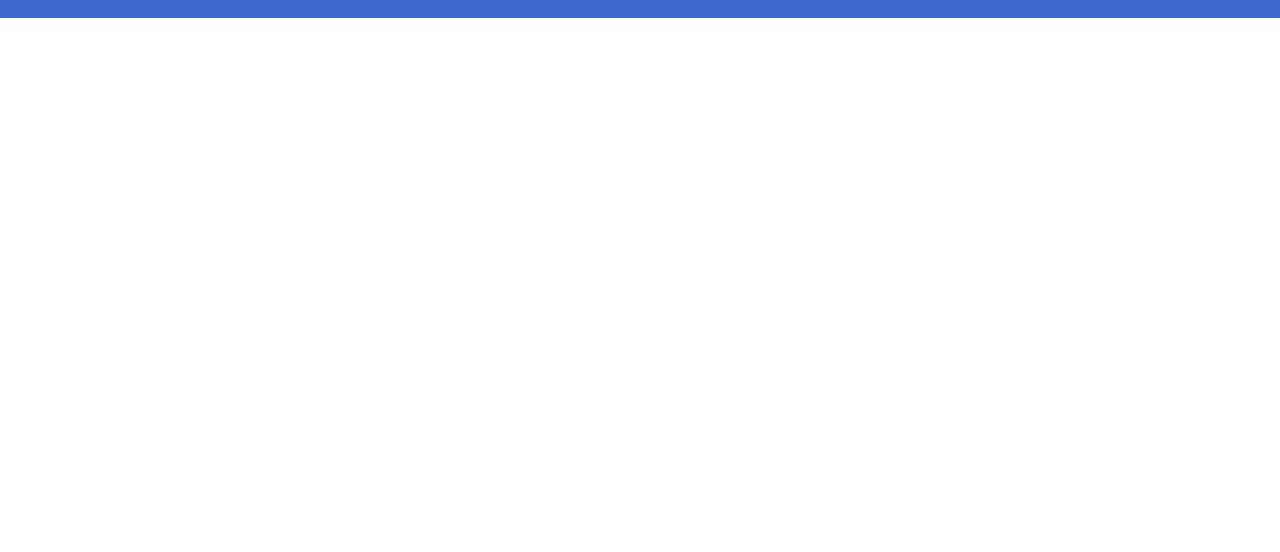
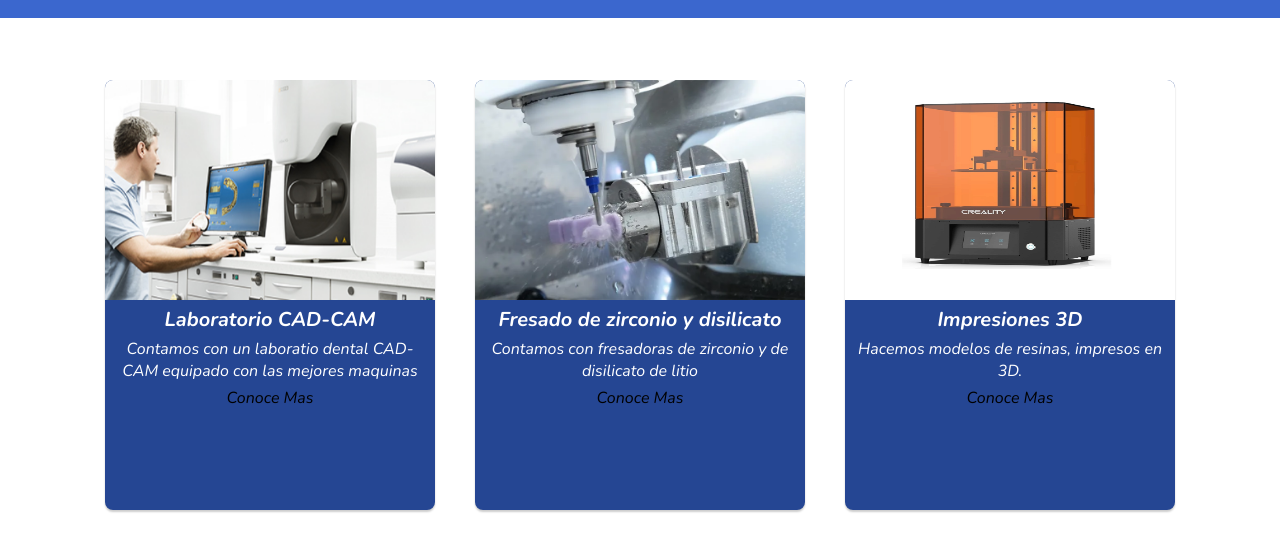
Before and after one commit to TomasBello13/proyectoPuntoLab, a plain HTML site: page index.html in a window 1280 px wide. Shown: the part 90-642 px from the top of the page. Drawn offline with nearby package versions, Linux system fonts and the light colour scheme.

Commit message:
terminamos de hacer las cards

```diff
--- a/CSS/estilo.css
+++ b/CSS/estilo.css
@@ -123,3 +123,70 @@
     }
 
 }
+
+
+.title {
+    text-align: center;
+    font-size: 40px;
+    color: black;
+    margin-top: 100px;
+    font-weight: 100;
+}
+
+.container {
+    width: 100%;
+    max-width: 1200px;
+    height: 430px;
+    display: flex;
+    flex-wrap: wrap;
+    justify-content: center;
+    margin: auto;
+    margin-top: 150px;
+    margin-bottom: 150px;
+
+}
+
+.container .card {
+    width: 330px;
+    height: 430px;
+    border-radius: 8px;
+    box-shadow: 0 2px 2px rgba(0, 0, 0, 0.2);
+    overflow: hidden;
+    margin: 20px;
+    text-align: center;
+    transition: all 0.25s;
+    background: #254693;
+
+}
+
+.container .card:hover {
+    transform: translateY(-15px);
+    box-shadow: 0 12px 16px rgba(0, 0, 0, 0.2);
+}
+
+.container .card img {
+    width: 330px;
+    height: 220px;
+}
+
+
+.container .card h4 {
+    font-weight: 600;
+    font-size: 20px;
+    color: #fff;
+
+}
+
+.container .card p {
+    padding: 0.3rem;
+    font-size: 16px;
+    font-weight: 300;
+    color: #fff;
+
+}
+
+.container .card a {
+    font-weight: 500;
+    text-decoration: none;
+    color: black;
+}
--- a/index.html
+++ b/index.html
@@ -11,7 +11,6 @@
 </head>
 
 <body>
-
     <header class="header">
 
         <a href="index.html" class="logo">PuntoLab</a>
@@ -33,25 +32,29 @@
     </header>
 
 
-    <section class="container">
+    <div class="container">
         <div class="card">
-            <div class="cardImage"></div>
-            <h2>Titulo</h2>
-            <p>Texto</p>
+            <img src="IMG/CAD-CAM-laboratorios.png" alt="imagen de CAD-CAM-laboratorios">
+            <h4>Laboratorio CAD-CAM </h4>
+            <p>Contamos con un laboratio dental CAD-CAM equipado con las mejores maquinas</p>
+            <a href="#">Conoce Mas</a>
         </div>
 
         <div class="card">
-            <div class="cardImage"></div>
-            <h2>Titulo</h2>
-            <p>Texto</p>
+            <img src="IMG/fresado.png" alt="imagen de fresdora">
+            <h4>Fresado de zirconio y disilicato</h4>
+            <p> Contamos con fresadoras de zirconio y de disilicato de litio</p>
+            <a href="#">Conoce Mas</a>
         </div>
 
         <div class="card">
-            <div class="cardImage"></div>
-            <h2>Titulo</h2>
-            <p>Texto</p>
+            <img src="IMG/impresora3d.png" alt="imagen de impresora 3d">
+            <h4>Impresiones 3D</h4>
+            <p> Hacemos modelos de resinas, impresos en 3D.</p>
+            <a href="#">Conoce Mas</a>
         </div>
-    </section>
+    </div>
+
 
 </body>
 
```
